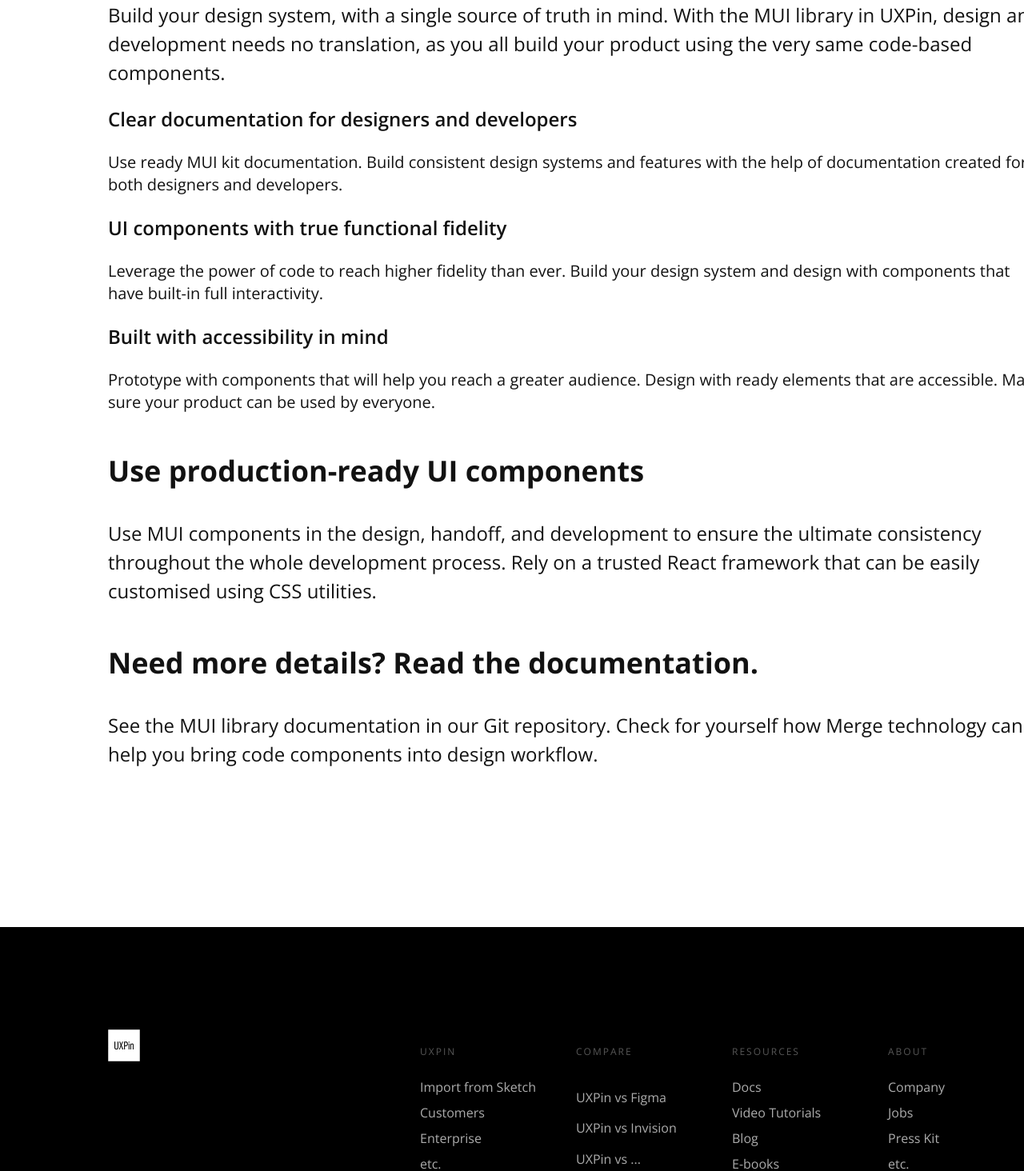
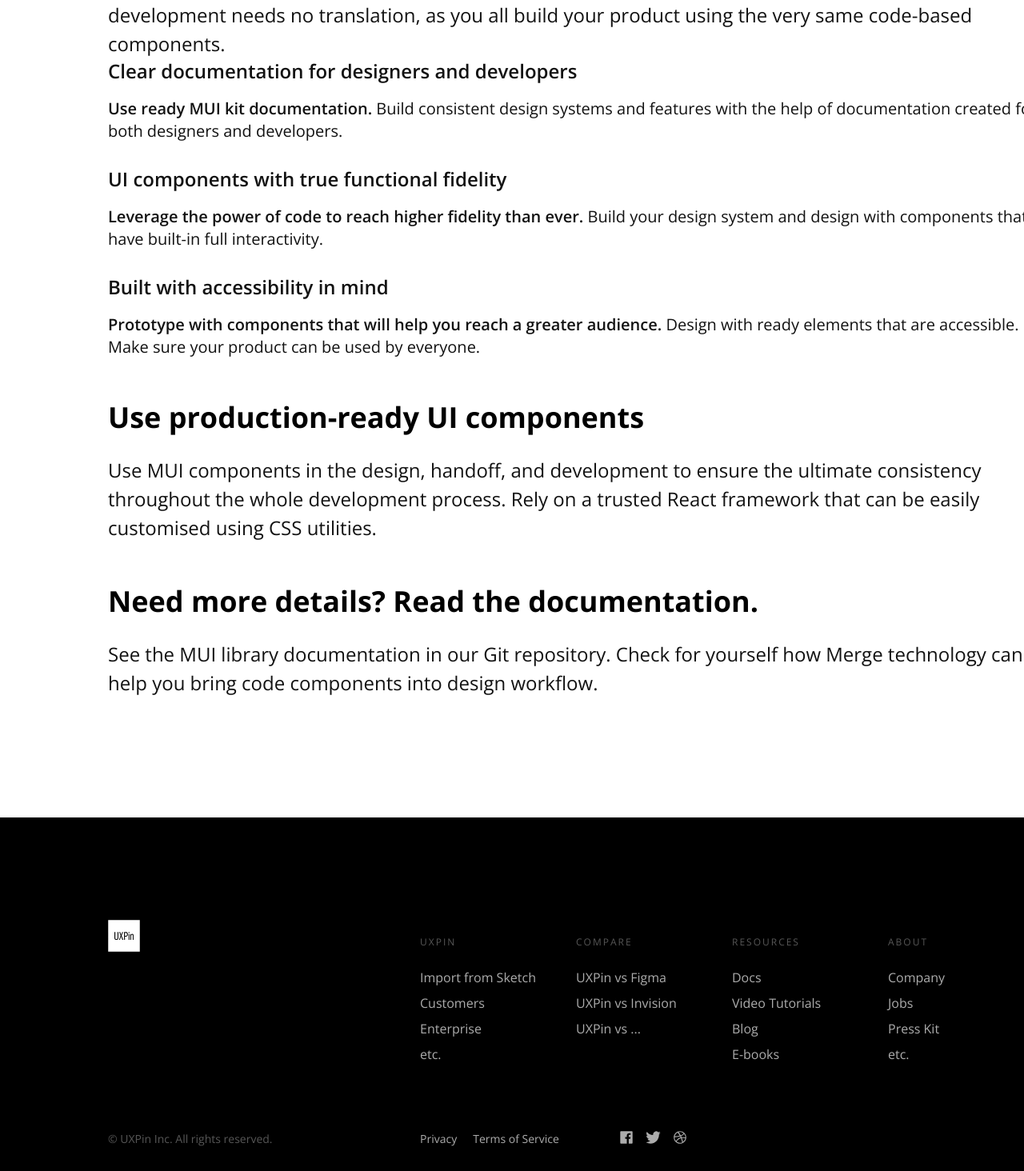
Before and after one commit to macianga/uxpin-rekrutacyjne, a React (Vite) app: page / in a window 1280 px wide. Shown: the part 1670-3134 px from the top of the page at 80% size. Built offline with nearby package versions, Linux system fonts and the light colour scheme.

Commit message:
small styling and spacing improvements

```diff
--- a/src/App.scss
+++ b/src/App.scss
@@ -169,7 +169,7 @@
 }
 
 .text-link{
-  color: #6666ff !important;
+  color: $link-color;
   display: inline-block;
 }
 
@@ -177,41 +177,39 @@
 .questions{
   background-color: #ffffff;
   width: 1170px;
-  margin-bottom: 150px;
-  margin-top: 3rem;
+  text-align: left;
+  margin-bottom: 100px;
+  margin-top: 80px;
   div{
-    margin-bottom: 3rem;
+    //margin-bottom: 3rem;
+    margin-bottom: 50px;
     p{
       @extend .text-medium;
-      @extend .font-medium-bold;
+      @extend .font-bold;
       line-height: 48px;
-      text-align: left;
+      color: $black-color;
+      margin-top: 0;
+      margin-bottom: 24px;
     }
     span{
       @extend .text-small;
-      width: 1170px;
       color: $font-color;
       line-height: 36px;
-      text-decoration: none solid rgb(102, 102, 255);
-      text-align: left;
       display: block;
     }
     div{
       p{
-        width: 1169px;
         font-size: 24px;
         color: #121212;
-        text-decoration: none solid rgb(18, 18, 18);
         line-height: 32px;
         font-weight: 600;
+        margin-bottom: 17px;
       }
       span{
-        width: 1169px;
-        /* Use ready MUI kit... */
         font-size: 20px;
         color: #121212;
-        text-decoration: none solid rgb(18, 18, 18);
         line-height: 28px;
+        margin-bottom: 30px;
       }
     }
   }
@@ -224,19 +222,21 @@
   display: flex;
   flex-direction: row;
   span{
-    margin-right: 3rem;
+    margin-right: 20px;
+  }
+  span:last-of-type{
+    margin-right: 0px;
   }
 }
 
 .logos{
-  margin-left: 1.5rem;
+  margin-left: 60px;
   img{
     margin-left: 1rem;
-
   }
 }
 
-.uxpin-logo{
+.uxpin-logo-footer{
   justify-self: left;
 }
 
@@ -251,7 +251,7 @@
 
 .footer{
   width: 1170px;
-  background-color: #000000;
+  background-color: $black-color;
   padding: 8rem 135px;
   display: grid;
   grid-template-columns: 1fr 2fr;
@@ -269,15 +269,13 @@
   p{
     opacity: 0.5;
     font-size: 12px;
-    color: #acacac;
-    text-decoration: none solid rgb(172, 172, 172);
+    color: $gray-color;
     line-height: 32px;
     letter-spacing: 2px;
   }
   span{
     font-size: 16px;
-    color: #acacac;
-    text-decoration: none solid rgb(172, 172, 172);
+    color: $gray-color;
     line-height: 32px;
   }
 }
--- a/src/App.tsx
+++ b/src/App.tsx
@@ -44,7 +44,7 @@
       </div>
       <div className="mui-example">
         <div className="title">
-          <span className="text-large font-bold" style={{lineHeight: "1rem"}}>
+          <span className="text-large font-extra-bold" style={{lineHeight: "1rem"}}>
             Here comes MUI:<br/>fully interactive UI library<br/>
           </span>
         </div>
@@ -87,11 +87,11 @@
           </span>
           <div>
             <p>Clear documentation for designers and developers</p>
-            <span>Use ready MUI kit documentation. Build consistent design systems and features with the help of documentation created for both designers and developers.</span>
+            <span><b className="font-semi-bold">Use ready MUI kit documentation.</b> Build consistent design systems and features with the help of documentation created for both designers and developers.</span>
             <p>UI components with true functional fidelity</p>
-            <span>Leverage the power of code to reach higher fidelity than ever. Build your design system and design with components that have built-in full interactivity.</span>
+            <span><b className="font-semi-bold">Leverage the power of code to reach higher fidelity than ever.</b> Build your design system and design with components that have built-in full interactivity.</span>
             <p>Built with accessibility in mind</p>
-            <span>Prototype with components that will help you reach a greater audience. Design with ready elements that are accessible. Make sure your product can be used by everyone.</span>
+            <span><b className="font-semi-bold">Prototype with components that will help you reach a greater audience.</b> Design with ready elements that are accessible. Make sure your product can be used by everyone.</span>
           </div>
         </div>
         <div>
@@ -108,7 +108,7 @@
         </div>
       </div>
       <div className="footer">
-        <div className="uxpin-logo">
+        <div className="uxpin-logo-footer">
           <img src="/src/images/UXPin-Logo-WhiteFill.svg"/>
         </div>
         <div className="footer-menu">
@@ -126,6 +126,7 @@
             <span>UXPin vs Figma</span>
             <span>UXPin vs Invision</span>
             <span>UXPin vs ...</span>
+            <span>&nbsp;</span>
           </div>
           <div className="footer-single-menu">
             <p>RESOURCES</p>
--- a/src/scss/colors.scss
+++ b/src/scss/colors.scss
@@ -2,3 +2,6 @@
 $bg-color: #f3f3f3;
 $font-color: #121212;
 $gray-color: #acacac;
+
+$black-color: #000000;
+$link-color: #6666ff;
--- a/src/scss/text.scss
+++ b/src/scss/text.scss
@@ -22,14 +22,14 @@
   font-size: 14px;
 }
 
-.font-bold{
+.font-extra-bold{
   font-weight: 800;
 }
 
-.font-medium-bold{
+.font-bold{
   font-weight: 700;
 }
 
-.font-medium-bold{
-  font-weight: 700;
+.font-semi-bold{
+  font-weight: 600;
 }
```
